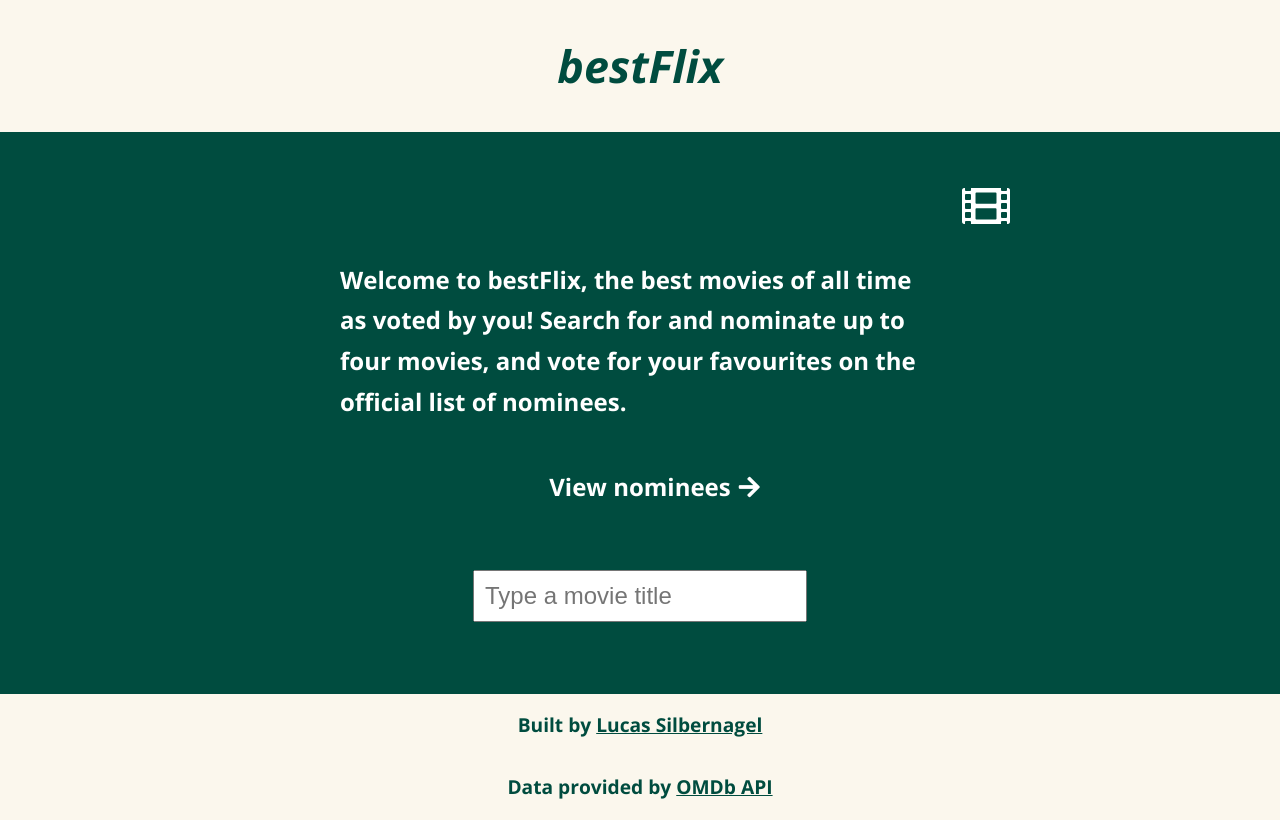
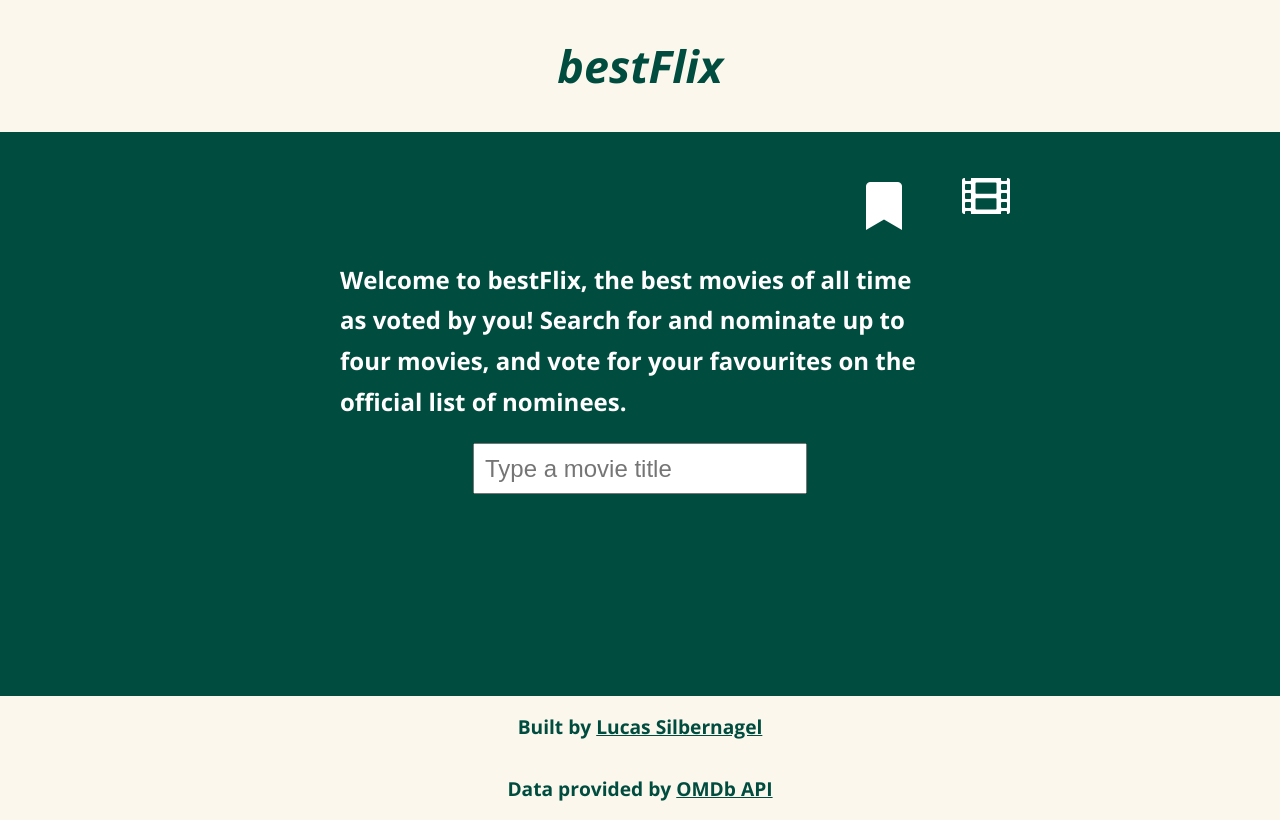
Before and after one commit to LucasSilbernagel/bestFlix, a React (Create React App) app: page / in a window 1280 px wide. Built offline with nearby package versions, Linux system fonts and the light colour scheme.

Commit message:
moved page 2 link to top with icon

```diff
--- a/src/Components/Main.js
+++ b/src/Components/Main.js
@@ -55,10 +55,15 @@ function Main () {
     return (
       <main>
         <div className="wrapper">
-          <button aria-label="view your nomination list" className="filmButton" onClick={openModal}>
-            <i className="fas fa-film"></i>
-            <span className="nominatedNumber">{nominated.length}</span>
-          </button>
+          <div className="buttonContainer">
+            <button aria-label="view your nomination list" className="bookmarkButton" onClick={openModal}>
+              <i className="fas fa-bookmark"></i>
+              <span className="nominatedNumber">{nominated.length}</span>
+            </button>
+            <Link to="/bestFlix/nominations" className="page2">
+              <i className="fas fa-film"></i>
+            </Link>
+          </div>
           <Modal
         isOpen={modalIsOpen}
         onRequestClose={closeModal}
@@ -76,9 +81,6 @@ function Main () {
             <h2>Welcome to bestFlix, the best movies of all time as voted by you! Search for and nominate up to four movies, and vote for your favourites on the official list of nominees!</h2>
           </div>
 
-          <Link to="/bestFlix/nominations" className="link">View nominees <span><i className="fas fa-arrow-right"></i></span></Link>
-
-
         </div>
       </main>
     );
@@ -87,7 +89,14 @@ function Main () {
     return (
       <main>
         <div className="wrapper">
-          <button aria-label="view your nomination list" className="filmButton" onClick={openModal}><i className="fas fa-film"></i></button>
+          <div className="buttonContainer">
+            <button aria-label="view your nomination list" className="bookmarkButton" onClick={openModal}>
+              <i className="fas fa-bookmark"></i>
+            </button>
+            <Link to="/bestFlix/nominations" className="page2">
+              <i className="fas fa-film"></i>
+            </Link>
+          </div>
           <Modal
         isOpen={modalIsOpen}
         onRequestClose={closeModal}
@@ -105,7 +114,6 @@ function Main () {
           <div className="centerWrapper">
             <h2>Welcome to bestFlix, the best movies of all time as voted by you! Search for and nominate up to four movies, and vote for your favourites on the official list of nominees.</h2>
           </div>
-          <Link to="/bestFlix/nominations" className="link">View nominees <span><i className="fas fa-arrow-right"></i></span></Link>
           <div className="centerWrapper">
           <form action="#">
             <label htmlFor="movieTitle" className="sr-only">Movie title:</label>
@@ -127,10 +135,15 @@ function Main () {
     return (
       <main>
         <div className="wrapper">
-          <button aria-label="view your nomination list" className="filmButton" onClick={openModal}>
-            <i className="fas fa-film"></i>
-            <span className="nominatedNumber">{nominated.length}</span>
-          </button>
+          <div className="buttonContainer">
+            <button aria-label="view your nomination list" className="bookmarkButton" onClick={openModal}>
+              <i className="fas fa-bookmark"></i>
+              <span className="nominatedNumber">{nominated.length}</span>
+            </button>
+            <Link to="/bestFlix/nominations" className="page2">
+              <i className="fas fa-film"></i>
+            </Link>
+          </div>
           <Modal
         isOpen={modalIsOpen}
         onRequestClose={closeModal}
@@ -148,7 +161,6 @@ function Main () {
           <div className="centerWrapper">
             <h2>Welcome to bestFlix, the best movies of all time as voted by you! Search for and nominate up to four movies, and vote for your favourites on the official list of nominees.</h2>
           </div>
-          <Link to="/bestFlix/nominations" className="link">View nominees <span><i className="fas fa-arrow-right"></i></span></Link>
           <div className="centerWrapper">
           <form action="#">
             <label htmlFor="movieTitle" className="sr-only">Movie title:</label>
--- a/src/styles/sass/partials/_main.scss
+++ b/src/styles/sass/partials/_main.scss
@@ -2,7 +2,7 @@ main {
   background: $accent;
   color: $white;
   padding-top: 20px;
-  padding-bottom: 20px;
+  padding-bottom: 150px;
   text-align: right;
 }
 
@@ -11,6 +11,31 @@ h2 {
   line-height: 1.7;
   margin: 0;
   text-align: left;
+}
+
+.buttonContainer {
+  display: flex;
+  justify-content: flex-end;
+}
+
+.page2 {
+  border-radius: 10px;
+  border: none;
+  padding: 10px;
+  margin-top: 10px;
+  transition: 0.3s;
+  display: inline-block;
+  &:hover,
+  &:focus {
+    background: lighten($accent, 10%);
+  }
+  &:active {
+    background: $black;
+  }
+  i {
+    color: $white;
+    font-size: 3rem;
+  }
 }
 
 .link,
--- a/src/styles/sass/partials/_mediaQueries.scss
+++ b/src/styles/sass/partials/_mediaQueries.scss
@@ -5,8 +5,8 @@
 }
 
 @media(min-width: 1000px) {
-  .filmButton {
-    margin-right: 250px;
+  .buttonContainer {
+    padding-right: 250px;
   }
 
   .modal {
--- a/src/styles/sass/partials/_modal.scss
+++ b/src/styles/sass/partials/_modal.scss
@@ -1,10 +1,11 @@
-.filmButton {
+.bookmarkButton {
   background: transparent;
   margin: 20px 0px;
   position: relative;
+  margin-right: 40px;
   .nominatedNumber {
     position: absolute;
-    right: -5px;
+    right: 0;
     top: -2px;
     background: $accent2;
     border-radius: 50%;
```
